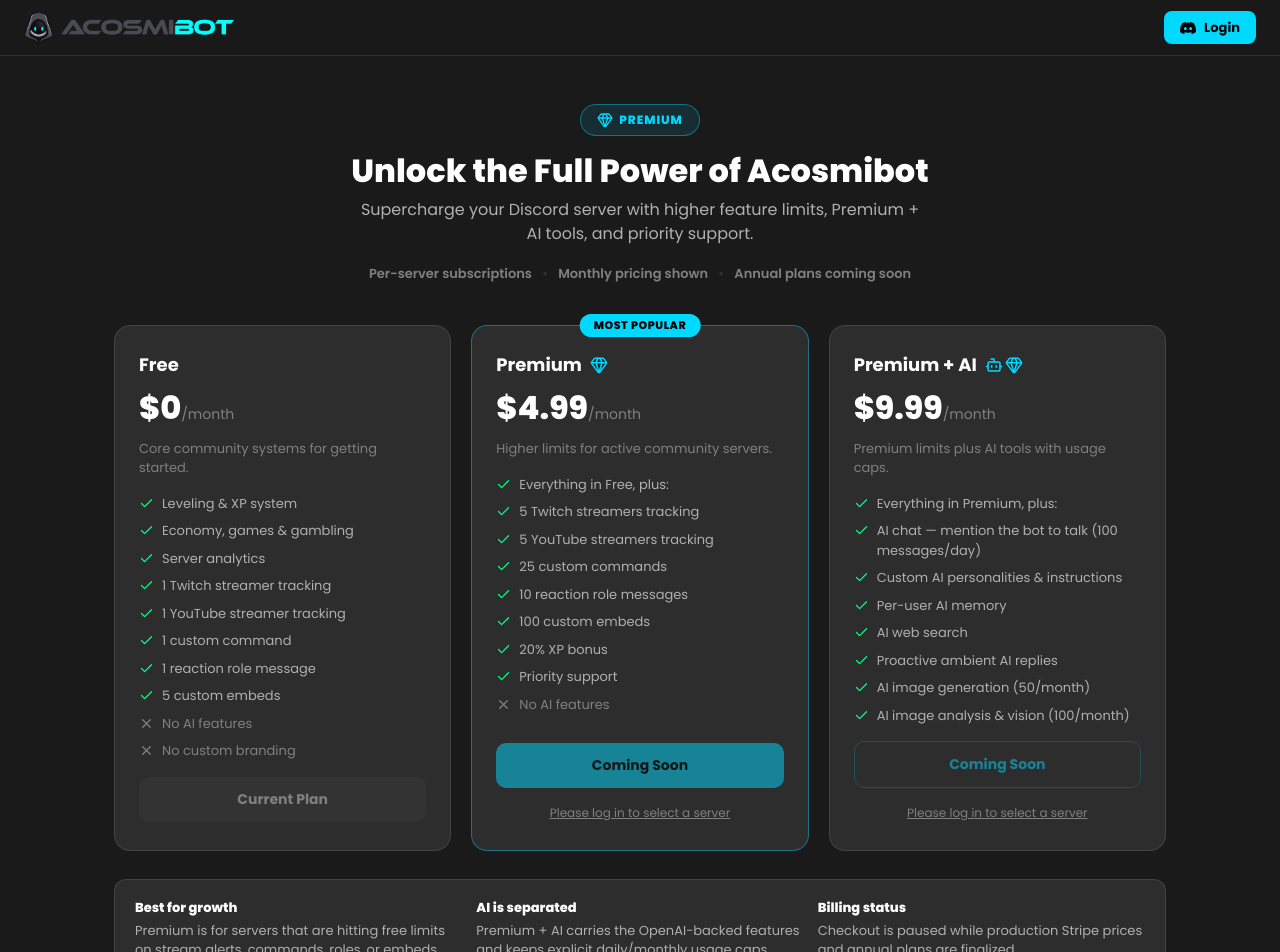
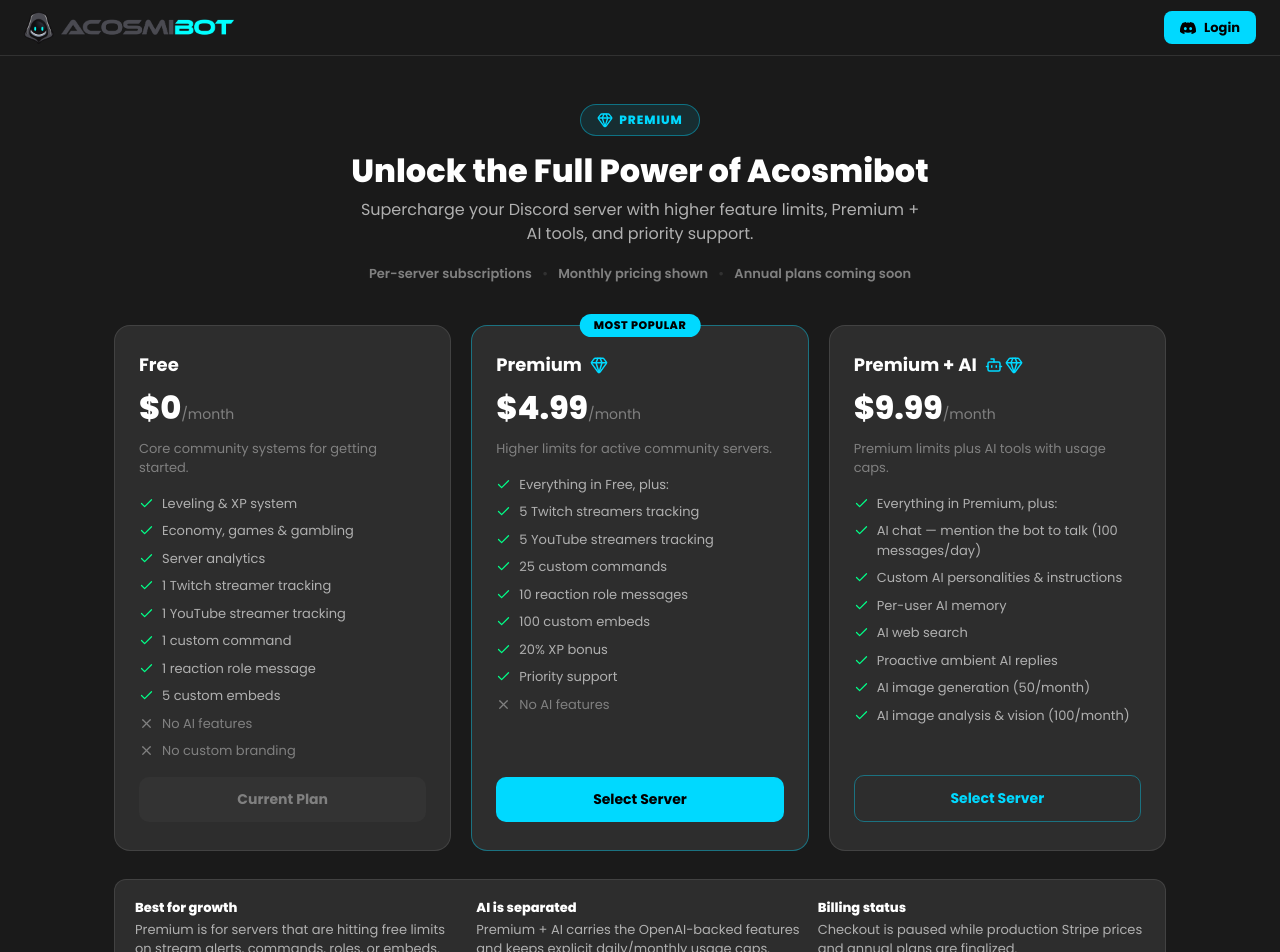
Before and after one commit to acosmic/acosmibot-website, a React (Vite) app: page /premium in a window 1280 px wide. Shown: the top 952 px of the page. Built offline with nearby package versions, Linux system fonts and the light colour scheme.

Commit message:
premium page updates

```diff
--- a/src/pages/HomePage.tsx
+++ b/src/pages/HomePage.tsx
@@ -9,7 +9,6 @@ const BTC_ADDRESS = '3GgkQphwJyarorF4tXntXBLYRJNGSkTMfS';
 export const HomePage: React.FC = () => {
   const { isAuthenticated, user, token, setToken, setUser, logout } = useAuthStore();
 
-  const [showPremiumModal, setShowPremiumModal] = useState(false);
   const [showDonationModal, setShowDonationModal] = useState(false);
   const [showBitcoinPopup, setShowBitcoinPopup] = useState(false);
   const [showUserMenu, setShowUserMenu] = useState(false);
@@ -207,7 +206,7 @@ export const HomePage: React.FC = () => {
         </div>
         <ul className="mobile-nav-links">
           <li><a href="#features" onClick={() => setMobileNavOpen(false)}>Features</a></li>
-          <li><button onClick={() => { setMobileNavOpen(false); setShowPremiumModal(true); }}>Premium</button></li>
+          <li><Link to="/premium" onClick={() => setMobileNavOpen(false)}>Premium</Link></li>
           <li><Link to="/docs/introduction" onClick={() => setMobileNavOpen(false)}>Documentation</Link></li>
           <li><Link to="/leaderboard" onClick={() => setMobileNavOpen(false)}>Leaderboards</Link></li>
           {isAuthenticated && (
@@ -254,11 +253,7 @@ export const HomePage: React.FC = () => {
 
             <ul className="nav-links">
               <li><a href="#features">Features</a></li>
-              <li>
-                <a href="#" className="premium-nav-link" onClick={e => { e.preventDefault(); setShowPremiumModal(true); }}>
-                  Premium
-                </a>
-              </li>
+              <li><Link to="/premium" className="premium-nav-link">Premium</Link></li>
               <li><Link to="/docs/introduction">Documentation</Link></li>
               <li><Link to="/leaderboard">Leaderboards</Link></li>
               {isAuthenticated && (
@@ -520,19 +515,6 @@ export const HomePage: React.FC = () => {
         <div className="footer-copyright">© 2026 Acosmibot. All rights reserved.</div>
       </footer>
 
-      {/* ── Premium Modal ───────────────────────────────────── */}
-      {showPremiumModal && (
-        <div className="home-modal-overlay" onClick={e => { if (e.target === e.currentTarget) setShowPremiumModal(false); }}>
-          <div className="premium-modal-content">
-            <div className="premium-modal-icon"><Icon.Crown /></div>
-            <h2>Premium Coming Soon</h2>
-            <p>Premium features are under active development and will be available shortly.</p>
-            <p className="p-small">Expect exclusive perks, advanced configuration, and priority support.</p>
-            <button className="premium-got-it-btn" onClick={() => setShowPremiumModal(false)}>Got it</button>
-          </div>
-        </div>
-      )}
-
       {/* ── Donation Modal ──────────────────────────────────── */}
       {showDonationModal && (
         <div className="home-modal-overlay" onClick={e => { if (e.target === e.currentTarget) setShowDonationModal(false); }}>
--- a/src/pages/PremiumPage.tsx
+++ b/src/pages/PremiumPage.tsx
@@ -54,7 +54,7 @@ const TIERS: TierCardDef[] = [
     description: 'Higher limits for active community servers.',
     popular: true,
     icon: <Gem size={18} />,
-    ctaLabel: 'Coming Soon',
+    ctaLabel: 'Select Server',
     features: [
       { text: 'Everything in Free, plus:' },
       { text: '5 Twitch streamers tracking' },
@@ -72,7 +72,7 @@ const TIERS: TierCardDef[] = [
     price: '$9.99',
     description: 'Premium limits plus AI tools with usage caps.',
     icon: <span style={{ display: 'inline-flex', gap: 2 }}><Bot size={18} /><Gem size={18} /></span>,
-    ctaLabel: 'Coming Soon',
+    ctaLabel: 'Select Server',
     features: [
       { text: 'Everything in Premium, plus:' },
       { text: 'AI chat — mention the bot to talk (100 messages/day)' },
@@ -96,6 +96,10 @@ export const PremiumPage: React.FC = () => {
   const preselectGuildId = searchParams.get('guild');
 
   const selectTier = (tier: Exclude<PremiumTier, 'free'>) => {
+    if (!token) {
+      startLogin();
+      return;
+    }
     if (!BILLING_ENABLED) {
       showToast('Premium checkout is coming soon.', 'info');
       return;
@@ -213,7 +217,7 @@ const TierCard: React.FC<{
   def: TierCardDef;
   loggedIn: boolean;
   onSelect?: () => void;
-}> = ({ def, loggedIn, onSelect }) => (
+}> = ({ def, onSelect }) => (
   <div style={{
     position: 'relative',
     background: 'var(--bg-card)',
@@ -266,26 +270,17 @@ const TierCard: React.FC<{
     {onSelect ? (
       <>
         <button
-          disabled={!loggedIn}
           onClick={onSelect}
           style={{
             background: def.popular ? 'var(--primary-color)' : 'transparent',
             color: def.popular ? '#000' : 'var(--primary-color)',
             border: def.popular ? 'none' : '1px solid var(--border-cyan)',
             borderRadius: '10px', padding: '12px', fontSize: '14px', fontWeight: 700,
-            cursor: loggedIn ? 'pointer' : 'default', opacity: loggedIn ? 1 : 0.5,
+            cursor: 'pointer',
           }}
         >
           {def.ctaLabel ?? 'Select Server'}
         </button>
-        {!loggedIn && (
-          <button onClick={startLogin} style={{
-            background: 'none', border: 'none', color: 'var(--text-muted)', fontSize: '12px',
-            cursor: 'pointer', textDecoration: 'underline', padding: 0,
-          }}>
-            Please log in to select a server
-          </button>
-        )}
       </>
     ) : (
       <button disabled style={{
```
